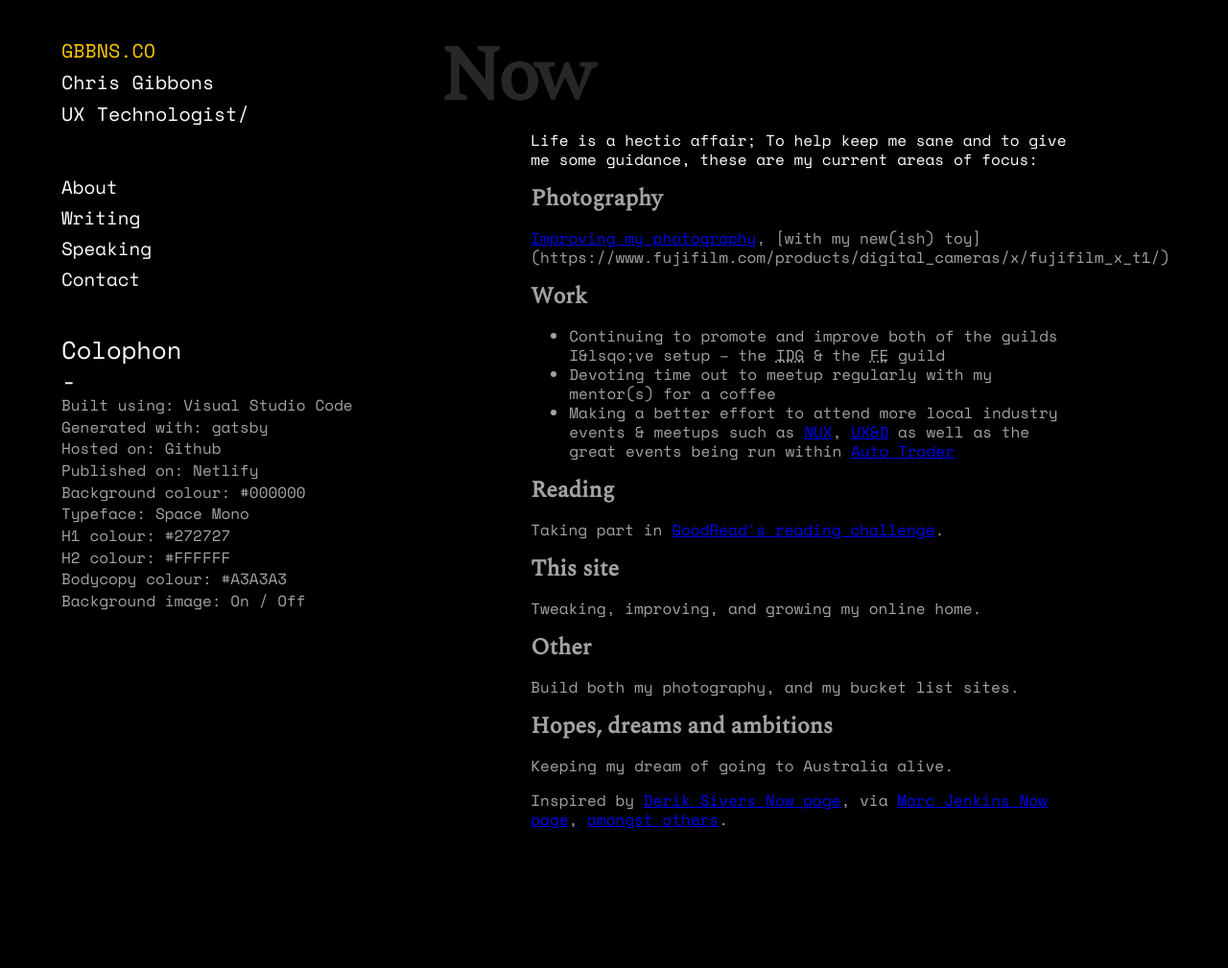
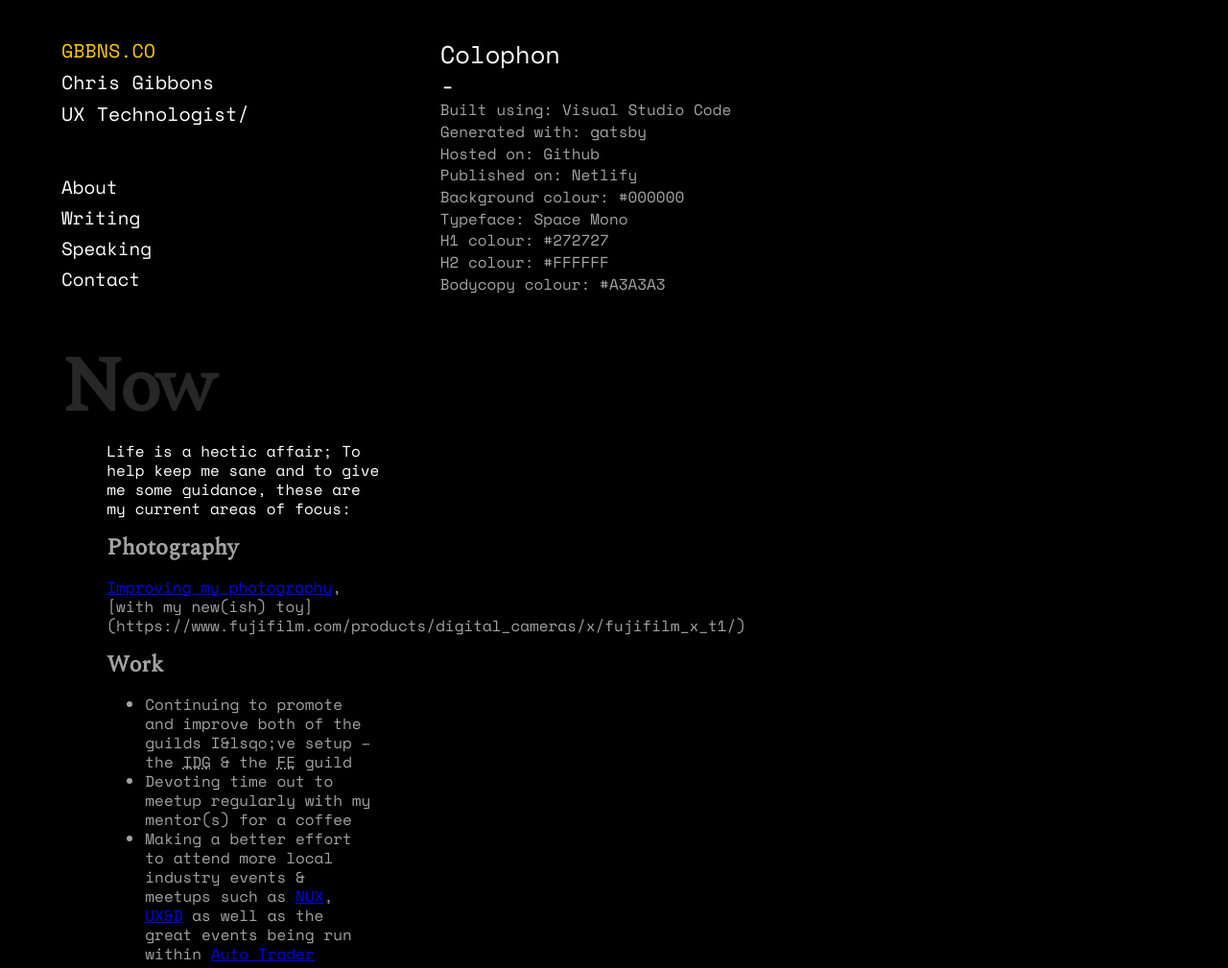
Before and after one commit to gbbns/gatsby.gbbns.co, a Gatsby site: page /now in a window 1280 px wide. Shown: the top 1009 px of the page at 96% size. Before the commit the page ends 880 px from the top, so only its background shows below. Built offline with nearby package versions, Linux system fonts and the light colour scheme; Gatsby itself is replaced by a stand-in of ours.

Commit message:
feature(component): break out colophon into it's own component

```diff
--- /dev/null
+++ b/src/components/colophon.js
@@ -0,0 +1,23 @@
+import React from 'react'
+import { Link } from 'gatsby'
+
+export const Colophon = () => {
+	return (<aside className="c-colophon">
+		<h3>
+			<Link to="/colophon" className="c-colophon__link" activeClassName="is-active">
+				Colophon
+			</Link>
+		</h3>
+		<ul className="c-colophon__list">
+			<li className="c-colophon__items">Built using: Visual Studio Code</li>
+			<li className="c-colophon__items">Generated with: gatsby</li>
+			<li className="c-colophon__items">Hosted on: Github</li>
+			<li className="c-colophon__items">Published on: Netlify</li>
+			<li className="c-colophon__items">Background colour: #000000 </li>
+			<li className="c-colophon__items">Typeface: Space Mono</li>
+			<li className="c-colophon__items">H1 colour: #272727</li>
+			<li className="c-colophon__items">H2 colour: #FFFFFF</li>
+			<li className="c-colophon__items">Bodycopy colour: #A3A3A3</li>
+		</ul>
+	</aside>);
+}
--- a/src/components/header.js
+++ b/src/components/header.js
@@ -54,29 +54,6 @@ const Header = () => (
 						</li>
 					</ul>
 				</nav>
-
-				<aside className="c-colophon">
-					<h3>
-						<Link to="/colophon"
-									className="c-colophon__link"
-									activeClassName="is-active">
-							Colophon
-						</Link>
-					</h3>
-					<ul className="c-colophon__list">
-						<li className="c-colophon__items">Built using: Visual Studio Code</li>
-						<li className="c-colophon__items">Generated with: gatsby</li>
-						<li className="c-colophon__items">Hosted on: Github</li>
-						<li className="c-colophon__items">Published on: Netlify</li>
-						<li className="c-colophon__items">Background colour: #000000 </li>
-						<li className="c-colophon__items">Typeface: Space Mono</li>
-						<li className="c-colophon__items">H1 colour: #272727</li>
-						<li className="c-colophon__items">H2 colour: #FFFFFF</li>
-						<li className="c-colophon__items">Bodycopy colour: #A3A3A3</li>
-						<li className="c-colophon__items">Background image: On / Off</li>
-					</ul>
-				</aside>
-
 			</header>
 		)}
 	/>
--- a/src/layouts/layout.js
+++ b/src/layouts/layout.js
@@ -1,11 +1,13 @@
 import React from 'react'
 
 import Header from '../components/header'
+import { Colophon } from '../components/colophon';
 
 const Layout = ({ children}) => {
 	return (
 		<main className="o-content">
 			<Header />
+			<Colophon />
 			<section className="o-content__body">
 				{children}
 			</section>
```
